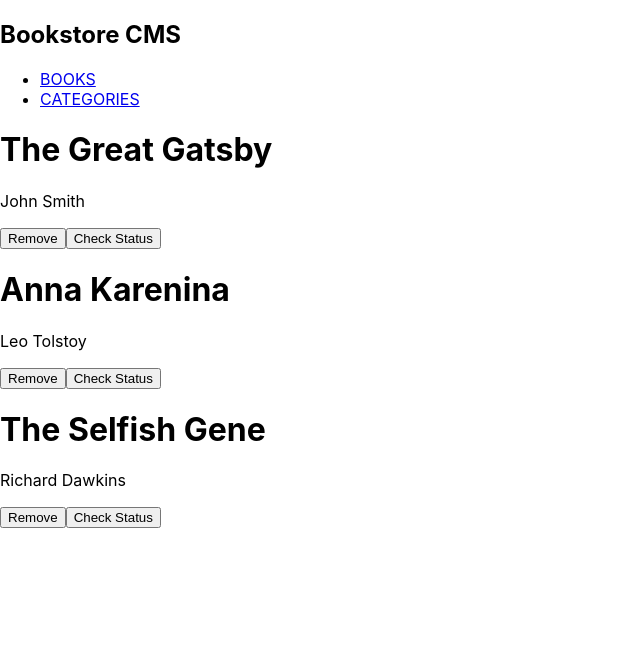
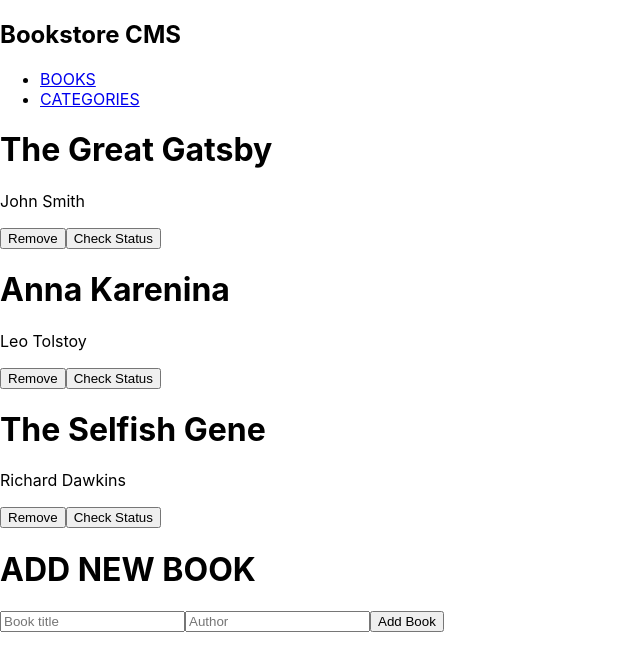
Before and after one commit to RitaDee/bookstore-app-react, a React (Create React App) app: page / in a window 1280 px wide. Shown: the top 670 px of the page, without its empty margins (0-640 px from the left). Built offline with nearby package versions, Linux system fonts and the light colour scheme.

Commit message:
Update Form.js file

```diff
--- a/src/components/Form.js
+++ b/src/components/Form.js
@@ -1,30 +1,32 @@
-import React from 'react';
+import React, { useState } from 'react';
 import { useDispatch } from 'react-redux';
 import { addBook } from '../redux/Books/booksSlice';
 
-function Form({
-  id, title, author,
-}) {
+function Form() {
+  const [title, setTitle] = useState('');
+  const [author, setAuthor] = useState('');
   const dispatch = useDispatch();
 
   const handleAddBook = () => {
     dispatch(addBook({
-      id, title, author,
+      id: Math.floor(Math.random() * 100), // generate a random id for the book
+      title,
+      author,
     }));
+    setTitle('');
+    setAuthor('');
+  };
 
   return (
-
     <div>
-        <h1>{title}</h1>
+      <h1>ADD NEW BOOK</h1>
       <form>
-          <h1>ADD NEW BOOK</h1>
-          <input type="text" placeholder="Book title" required />
-          <input type="text" placeholder="Author" required />
+        <input type="text" placeholder="Book title" value={title} onChange={(e) => setTitle(e.target.value)} required />
+        <input type="text" placeholder="Author" value={author} onChange={(e) => setAuthor(e.target.value)} required />
         <button type="button" onClick={handleAddBook}>Add Book</button>
       </form>
     </div>
   );
-  };
 }
 
 export default Form;
```
Lines whose indentation alone changed are shown as unchanged.
